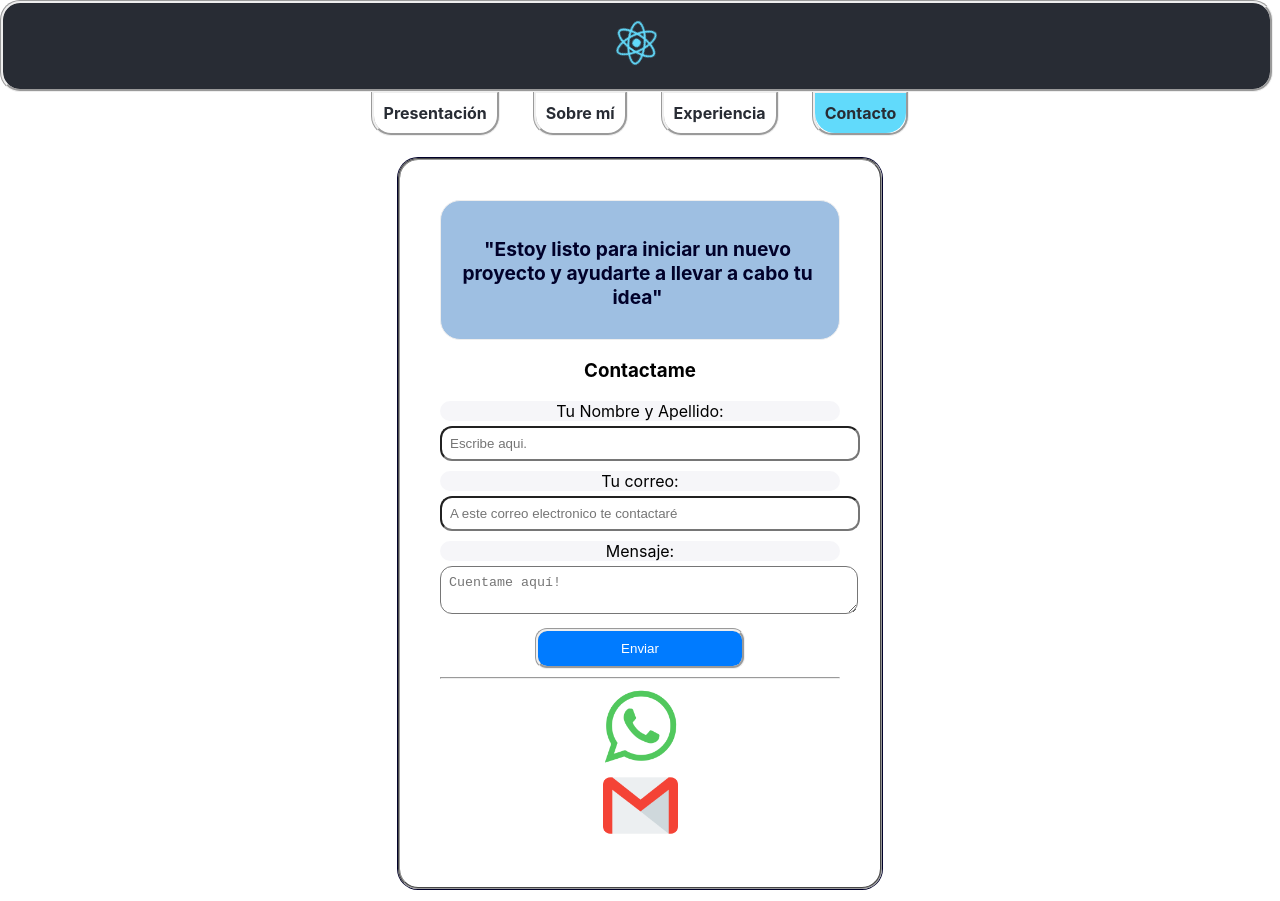
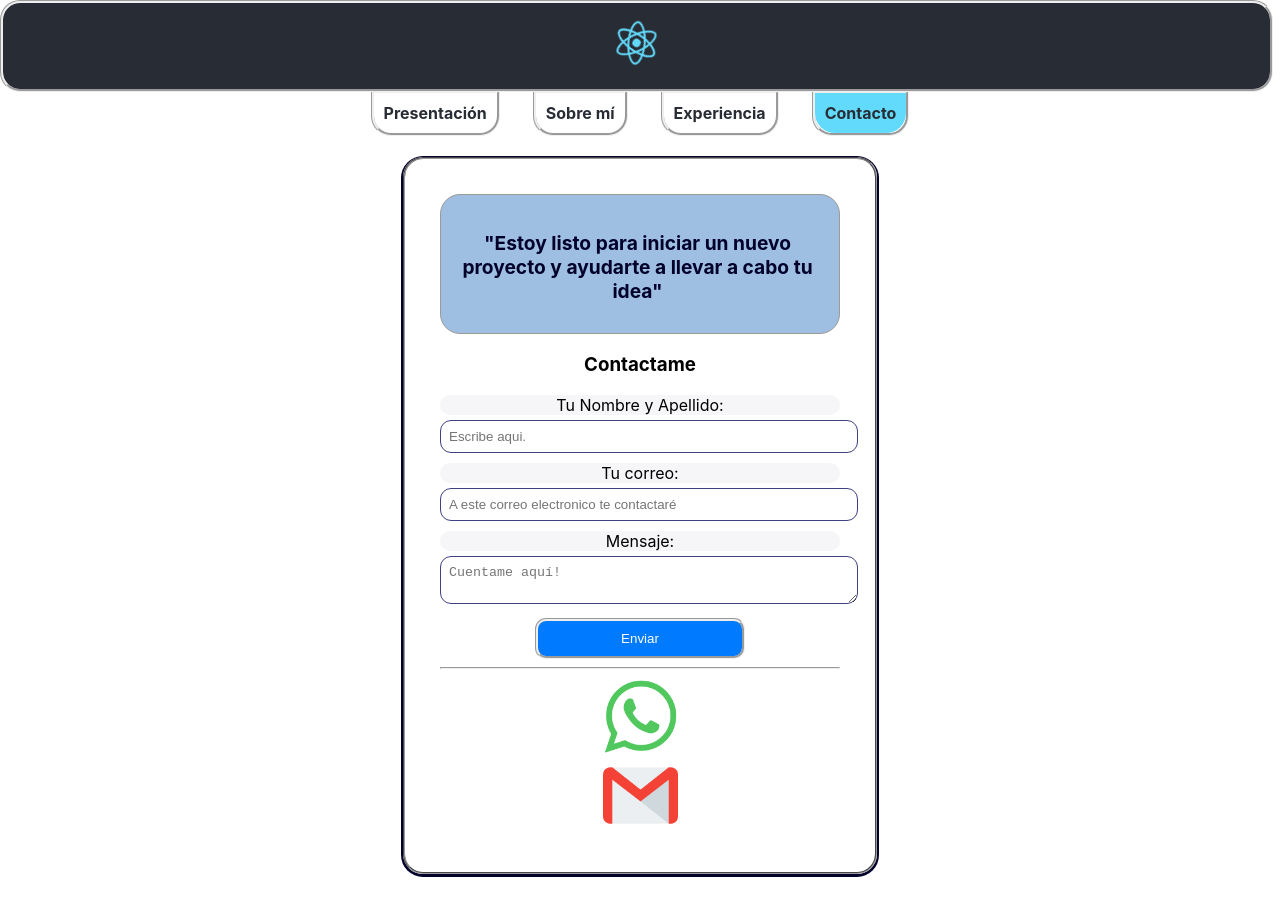
Before and after one commit to wuaicot/Frontend-Portfolio, a React (Create React App) app: page /contact in a window 1280 px wide. Built offline with nearby package versions, Linux system fonts and the light colour scheme.

Commit message:
border area

```diff
--- a/src/components/Contact/Contact.module.css
+++ b/src/components/Contact/Contact.module.css
@@ -4,19 +4,19 @@
 /* Estilos para el contenedor del formulario */
 .container {
     max-width: 400px;
-    margin: 12px auto;
-    padding: 40px;
+    margin: 11px auto;
+    padding: 35px;
     border: 2px solid #9a9a9a;
     border-radius: 20px;
     border-style: groove;
-    box-shadow: 0px 0px 0px 1px #01012a;
+    box-shadow: 0px 1px 0px 2px #01012a;
   }
   .Estoy{
     background-color: #0057b361;
     border-radius:20px ;
     font-size: larger;
     padding: 10px 10px 5px 5px;
-    border: 0.5px solid;
+    border: 0.9px solid #9a9a9a;
     border-style: groove;
   }
   h4{
@@ -38,8 +38,8 @@
     width: 100%;
     padding: 8px;
     margin-bottom: 10px;
-    /* border: 0.5px solid #404082; */
-    border-radius: 12px;
+    border: 0.5px solid #404082;
+    border-radius: 11px;
   }
 
   /* Estilos para el botón de enviar */
@@ -48,7 +48,7 @@
     color: #fff;
     border: none;
     padding: 10px 20px;
-    border-radius: 12px;
+    border-radius: 11px;
     cursor: pointer;
     width: 210px;
     height: auto;
```
